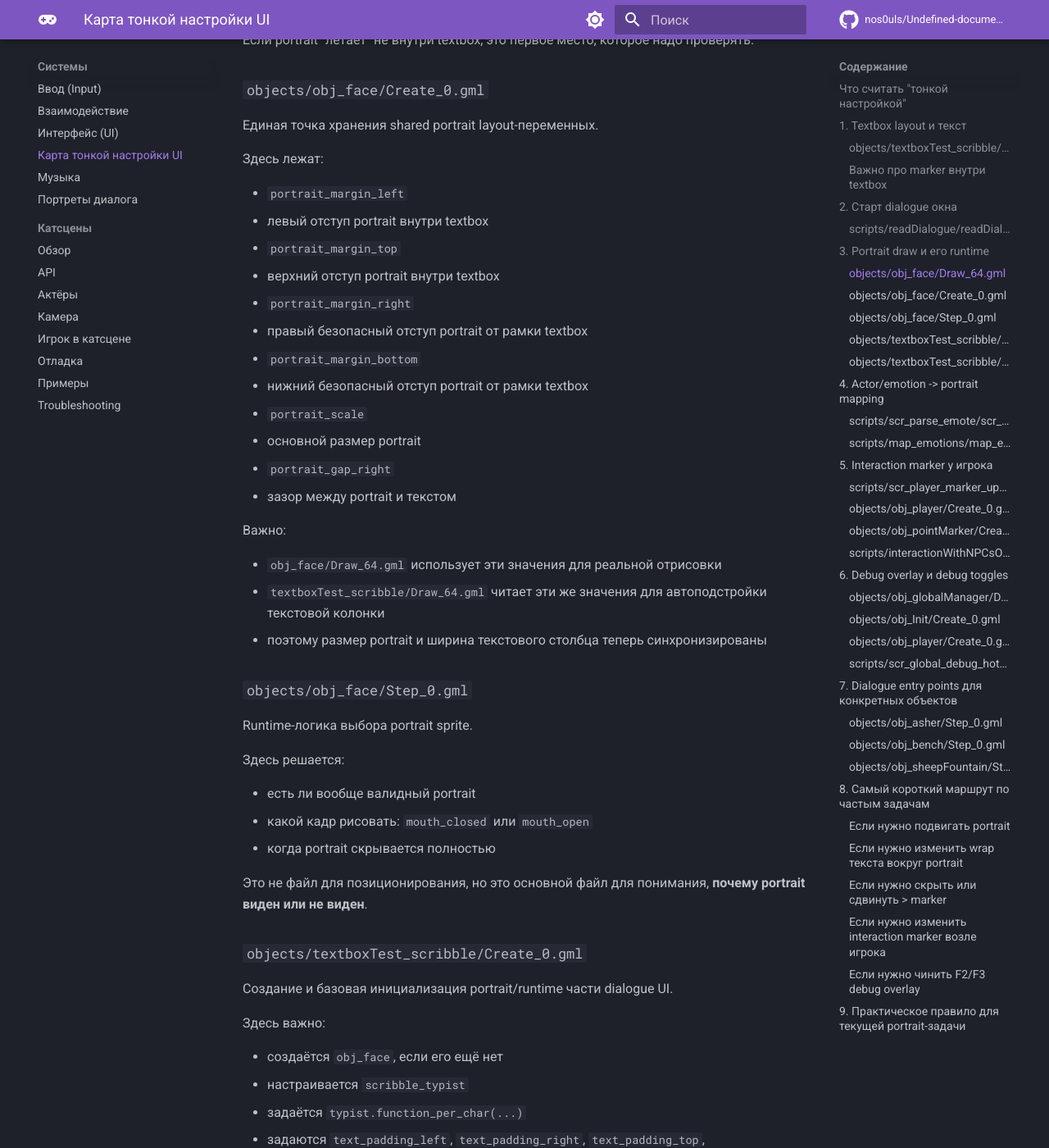
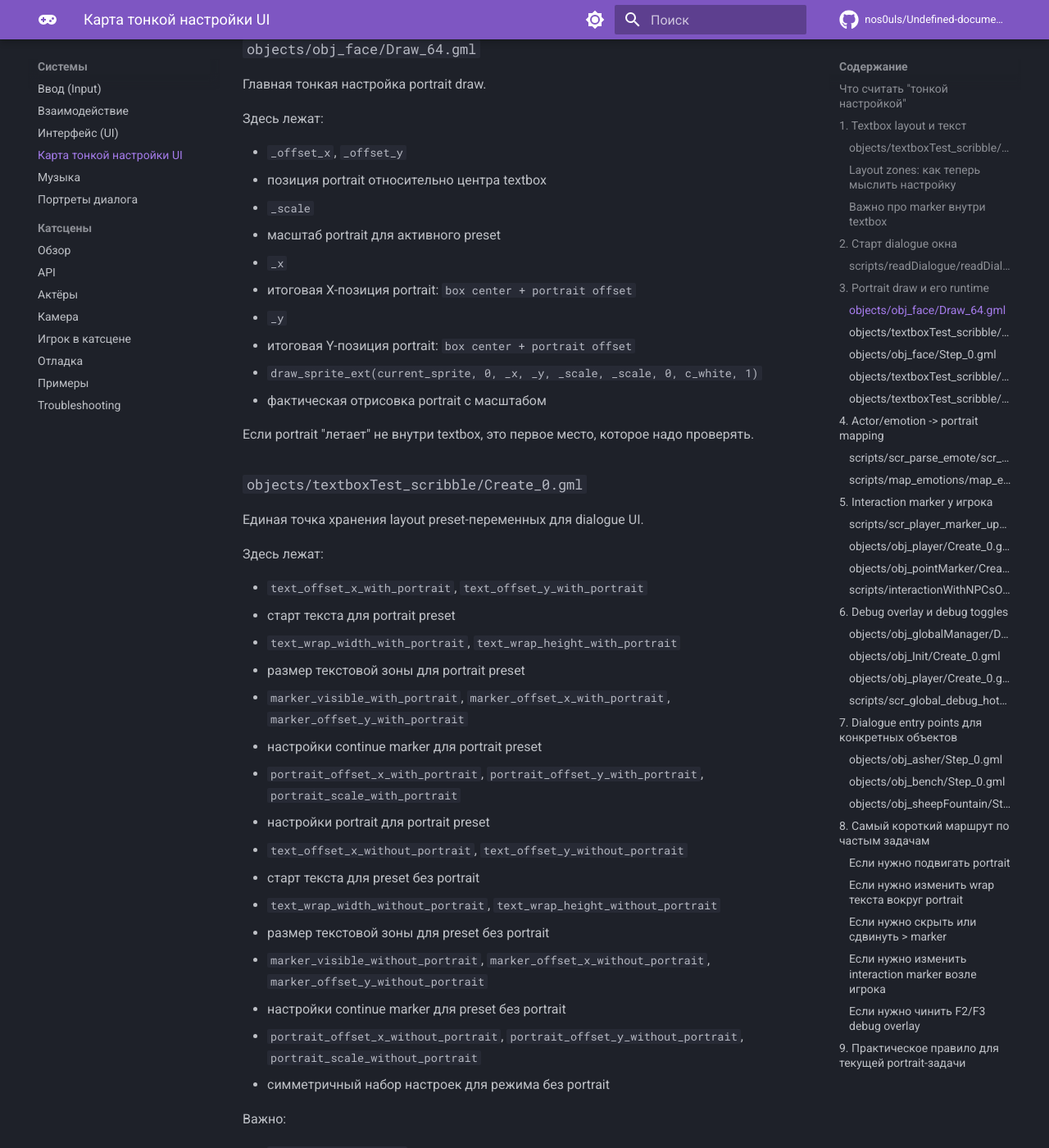
Before and after one commit to nos0uls/Undefined-documentation, an MkDocs documentation site: the page built from docs/systems/ui-tuning-map.md, in a window 1280 px wide and 1400 px high, scrolled down 4078 px. Shown: the whole window at 82% size. Built offline with MkDocs 1.6.1 and Material for MkDocs 9.7.7, drawn with Linux system fonts in a browser that asks for light colours; comment, search, counter and statistics services are not loaded; some of the changed text lies outside the part shown.

Commit message:
docs: refactor dialogue layout to use preset-based positioning system with independent text, marker, and portrait zones

```diff
--- a/docs/systems/ui-tuning-map.md
+++ b/docs/systems/ui-tuning-map.md
@@ -32,44 +32,42 @@
   - положение textbox на GUI
 - `box_scale_x`, `box_scale_y`
   - масштаб `spr_dialogue_box`
-- `inner_margin_x`
-  - внутренний горизонтальный отступ
+- `has_portrait`
+  - выбирает активный preset: `with_portrait` или `without_portrait`
+- `active_text_offset_x`, `active_text_offset_y`
+  - смещение стартовой точки текста относительно центра textbox
+- `active_text_wrap_width`, `active_text_wrap_height`
+  - явная область wrap для основного текста
+- `active_marker_visible`
+  - решает, рисуется ли `>` marker в текущем preset
+- `active_marker_offset_x`, `active_marker_offset_y`
+  - позиция `>` marker относительно центра textbox
+- `active_marker_scale`
+  - размер `>` marker
 - `inner_left`, `inner_width`
-  - рабочая область текста и опций
+  - рабочая область choices и безопасная ширина внутри textbox
 - `inner_right`
-  - правая граница безопасной текстовой области
+  - правая граница безопасной внутренней области
 - `inner_top`, `inner_bottom`
-  - верхняя и нижняя границы текстовой области
-- `portrait_margin_left`
-  - левый отступ portrait внутри textbox, читается из `obj_face`
-- `portrait_scale`
-  - размер portrait для расчёта ширины текстовой колонки, читается из `obj_face`
-- `portrait_gap_right`
-  - зазор между portrait и текстом, читается из `obj_face`
-- `text_column_left`
-  - левая граница текстовой колонки после portrait
+  - верхняя и нижняя границы безопасной внутренней области
 - `text_padding_left`
-  - отступ текста от левой рамки textbox
+  - левый safe padding textbox
 - `text_padding_right`
-  - отступ текста от правой рамки textbox
+  - правый safe padding textbox
 - `text_padding_top`
-  - отступ текста от верхней рамки textbox
+  - верхний safe padding textbox
 - `text_padding_bottom`
-  - отступ текста от нижней рамки textbox
-- `has_portrait`
-  - флаг, который решает, нужно ли убирать `>` marker и сдвигать текст
-- `text_offset`
-  - дополнительный сдвиг текста вправо
+  - нижний safe padding textbox
 - `text_wrap_width`, `text_wrap_height`
-  - область обтекания / wrap для основного текста
+  - итоговые значения wrap, которые передаются в Scribble
 - `text_x`, `text_y`
-  - стартовая позиция текста
+  - итоговая стартовая точка текста: `box center + offset`
 - `var _marker = scribble(">")`
   - сам continue marker внутри textbox
 - `_marker.draw(...)`
-  - точная позиция continue marker
+  - точная позиция continue marker: `box center + marker offset`
 - `textScribble.draw(...)`
-  - точная позиция текста
+  - точная позиция текста: `box center + text offset`
 - `option_row_spacing`
   - базовый spacing для choices
 - `option_spacing_4_x`, `option_spacing_4_y`
@@ -79,19 +77,33 @@
 - `__col_wrap`, `__col_wrap_4`
   - ширина wrap для option text
 
+### Layout zones: как теперь мыслить настройку
+
+- `box_x`, `box_y`
+  - это anchor всей layout-схемы, то есть центр textbox
+- `text_offset_x_*`, `text_offset_y_*`
+  - ставят старт текста относительно центра textbox
+- `text_wrap_width_*`, `text_wrap_height_*`
+  - задают размер текстовой зоны явно, без автозависимости от portrait
+- `marker_offset_x_*`, `marker_offset_y_*`
+  - ставят continue marker как отдельную точку внутри textbox
+- `portrait_offset_x_*`, `portrait_offset_y_*`
+  - ставят portrait относительно того же центра textbox
+- `text_padding_*`
+  - остаются safe bounds для внутренней области textbox и choice layout
+
 ### Важно про marker внутри textbox
 Сейчас именно здесь живёт `>` marker продолжения.
 
-Если portrait рисуется внутри textbox и занимает левую часть бокса, логично менять именно этот файл:
+Если нужно менять marker, логично менять именно этот файл:
 
-- либо скрывать `>` marker, пока portrait активен
+- либо скрывать `>` marker в нужном preset
 - либо переносить marker в другую точку
-- либо сдвигать его вместе с текстом
+- либо менять его scale отдельно от текста
 
 В текущей реализации правило уже такое:
 
-- если portrait активен, `>` marker не рисуется
-- текст начинает рисоваться правее portrait
+- текст не сдвигается автоматически от portrait, а берёт свой явный `text_offset_*`
 
 ## 2. Старт dialogue окна
 
@@ -116,38 +128,47 @@
 
 Здесь лежат:
 
+- `_offset_x`, `_offset_y`
+  - позиция portrait относительно центра textbox
+- `_scale`
+  - масштаб portrait для активного preset
 - `_x`
-  - итоговая X-позиция portrait
+  - итоговая X-позиция portrait: `box center + portrait offset`
 - `_y`
-  - итоговая Y-позиция portrait
+  - итоговая Y-позиция portrait: `box center + portrait offset`
 - `draw_sprite_ext(current_sprite, 0, _x, _y, _scale, _scale, 0, c_white, 1)`
   - фактическая отрисовка portrait с масштабом
 
 Если portrait "летает" не внутри textbox, это первое место, которое надо проверять.
 
-### `objects/obj_face/Create_0.gml`
-Единая точка хранения shared portrait layout-переменных.
+### `objects/textboxTest_scribble/Create_0.gml`
+Единая точка хранения layout preset-переменных для dialogue UI.
 
 Здесь лежат:
 
-- `portrait_margin_left`
-  - левый отступ portrait внутри textbox
-- `portrait_margin_top`
-  - верхний отступ portrait внутри textbox
-- `portrait_margin_right`
-  - правый безопасный отступ portrait от рамки textbox
-- `portrait_margin_bottom`
-  - нижний безопасный отступ portrait от рамки textbox
-- `portrait_scale`
-  - основной размер portrait
-- `portrait_gap_right`
-  - зазор между portrait и текстом
+- `text_offset_x_with_portrait`, `text_offset_y_with_portrait`
+  - старт текста для portrait preset
+- `text_wrap_width_with_portrait`, `text_wrap_height_with_portrait`
+  - размер текстовой зоны для portrait preset
+- `marker_visible_with_portrait`, `marker_offset_x_with_portrait`, `marker_offset_y_with_portrait`
+  - настройки continue marker для portrait preset
+- `portrait_offset_x_with_portrait`, `portrait_offset_y_with_portrait`, `portrait_scale_with_portrait`
+  - настройки portrait для portrait preset
+- `text_offset_x_without_portrait`, `text_offset_y_without_portrait`
+  - старт текста для preset без portrait
+- `text_wrap_width_without_portrait`, `text_wrap_height_without_portrait`
+  - размер текстовой зоны для preset без portrait
+- `marker_visible_without_portrait`, `marker_offset_x_without_portrait`, `marker_offset_y_without_portrait`
+  - настройки continue marker для preset без portrait
+- `portrait_offset_x_without_portrait`, `portrait_offset_y_without_portrait`, `portrait_scale_without_portrait`
+  - симметричный набор настроек для режима без portrait
 
 Важно:
 
-- `obj_face/Draw_64.gml` использует эти значения для реальной отрисовки
-- `textboxTest_scribble/Draw_64.gml` читает эти же значения для автоподстройки текстовой колонки
-- поэтому размер portrait и ширина текстового столбца теперь синхронизированы
+- `textboxTest_scribble` теперь владеет всем layout preset целиком
+- `obj_face/Draw_64.gml` только читает `portrait_offset_*` и `portrait_scale_*`
+- `textboxTest_scribble/Draw_64.gml` читает текстовые и marker-настройки из того же preset
+- старой автосвязки `portrait margin -> text column` больше нет
 
 ### `objects/obj_face/Step_0.gml`
 Runtime-логика выбора portrait sprite.
@@ -168,7 +189,7 @@ Runtime-логика выбора portrait sprite.
 - создаётся `obj_face`, если его ещё нет
 - настраивается `scribble_typist`
 - задаётся `typist.function_per_char(...)`
-- задаются `text_padding_left`, `text_padding_right`, `text_padding_top`, `text_padding_bottom`
+- задаются preset-переменные текста, marker и portrait для двух режимов layout
 - инициализируются `mouth_open_prev`, `mouth_closed_prev`, `sound_prev`
 - инициализируются `talk_hold_timer`, `talk_hold_frames`, `talk_open_now`
 
```
Also changed, not shown: docs/systems/dialogue-portraits.md (+25 -0 lines).
